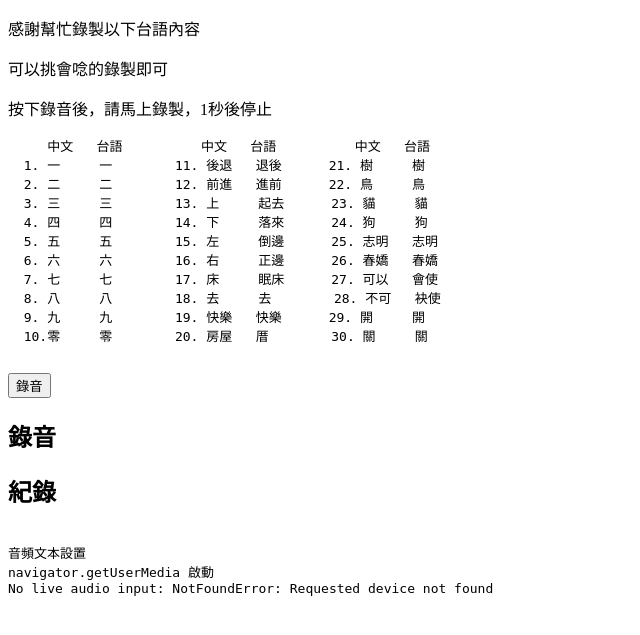
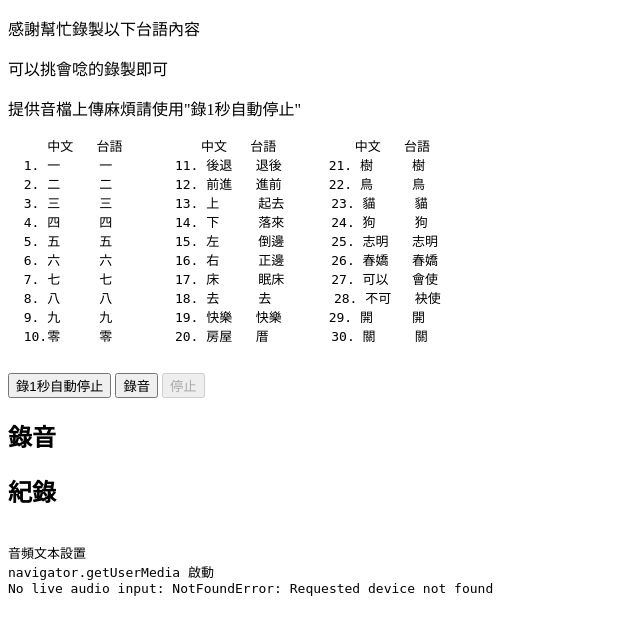
Before and after one commit to cguddd/recorder, a Django app: page /recorder in a window 1280 px wide. Shown: the top 635 px of the page, without its empty margins (0-640 px from the left). Run offline with Django 3.2, Linux system fonts and the light colour scheme; some libraries are stand-ins or nearby versions.

Commit message:
Add files via upload

```diff
--- a/templates/recorder.html
+++ b/templates/recorder.html
@@ -11,13 +11,14 @@
 	<title>Live input record and playback</title>
   <style type='text/css'>
     ul { list-style: none; }
-    #recordingslist audio { display: block; margin-bottom: 10px; }
+    recordingslist audio {}
+
   </style>
 </head>
 <body>
   <p>感謝幫忙錄製以下台語內容</p>
   <p>可以挑會唸的錄製即可</p>
-  <p>按下錄音後，請馬上錄製，1秒後停止</p>
+  <p>提供音檔上傳麻煩請使用"錄1秒自動停止"</p>
   <pre>
      中文   台語          中文   台語          中文   台語
   1. 一     一        11. 後退   退後      21. 樹     樹
@@ -32,10 +33,10 @@
   10.零     零        20. 房屋   厝        30. 關     關
   </pre>
 
+  <button onclick="startRecording_autostop(this);">錄1秒自動停止</button>
   <button onclick="startRecording(this);">錄音</button>
-  <!-- 1秒自動停止 不需要stop按鈕
   <button onclick="stopRecording(this);" disabled>停止</button>
-  -->
+
   <div id=div1 style="display:none">
       錄音中...
   </div>
@@ -66,20 +67,26 @@
     __log('錄音機初始化');
   }
 
-  function startRecording(button) {
+  function startRecording_autostop(button) {
     recorder && recorder.record();
-    //div1.style.display='';
     button.disabled = true;
-    //button.nextElementSibling.disabled = false;
     __log('錄音中...');
-
-    //1秒自動停止 所以上面按鈕相關功能可以註解掉
+    //1秒自動停止
     setTimeout("autostopRecording()",1000);
     button.disabled = false;
   }
 
+  function startRecording(button) {
+    recorder && recorder.record();
+    div1.style.display='';
+    button.disabled = true;
+    button.nextElementSibling.disabled = false;
+    __log('錄音中...');
+  }
+
   function autostopRecording() {
       recorder && recorder.stop();
+      __log('停止錄音');
       createDownloadLink();
       recorder.clear();
   }
@@ -103,6 +110,7 @@
       var li = document.createElement('li');
       var au = document.createElement('audio');
       var hf = document.createElement('a');
+      var download = document.createElement("button");
       var remove = document.createElement("button");
       var upload = document.createElement("button");
       var div = document.createElement("div");
@@ -114,13 +122,20 @@
       au.src = url;
       hf.href = url;
       hf.download = filename + '.wav';
+      hf.id = 'dl';
       hf.innerHTML = hf.download;
+      download.innerHTML = "下載"
+      download.onclick = function(){
+          li.appendChild(hf)
+          hf.click()
+          li.removeChild(hf)
+      };
       remove.innerHTML = "刪除";
       remove.onclick = function(){
           recordingslist.removeChild(li)
       };
       li.appendChild(au);
-      li.appendChild(hf);
+      li.appendChild(download);
       li.appendChild(remove);
       div.innerHTML = "上傳成功";
       upload.innerHTML = "上傳";
```
